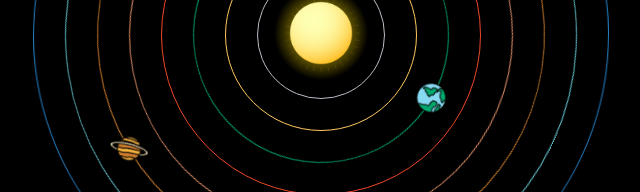
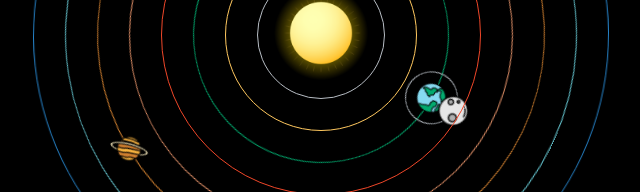
Before and after one commit to Patern14/Solar_System, a plain HTML site: page index.html in a window 1280 px wide. Shown: the part 365-557 px from the top of the page, without its empty margins (319-959 px from the left). Drawn offline with Linux system fonts and the light colour scheme.

Commit message:
Earth moon added.

```diff
--- a/index.html
+++ b/index.html
@@ -31,6 +31,11 @@
 
         <div class="planet" id="earth">
             <img src="images/worldwide.png" alt="earth" class="planet_image">
+            <div class="moon" id="moon">
+                <div class="moon_container">
+                    <img src="images/moon_3.png" alt="moon" class="moon_image">
+                </div>
+            </div>
         </div>
 
         <div class="planet" id="mars">
--- a/style.css
+++ b/style.css
@@ -45,6 +45,35 @@ img {
   left: 50%;
   transform: translate(-50%, -50%);
 }
+
+/* Moons ============================================================== */
+.moon {
+  position: absolute;
+  /* top: 50%;*/
+  left: 50%;
+  padding: 2.5vw;
+  /* border: 1px solid magenta; */
+  border-radius: 50%;
+  transform: translate(-50%, -50%);
+  animation: year_rotation 1000ms 1s linear infinite;
+}
+.moon_container {
+  position: absolute;
+  /* top: 50%;
+  left: 50%; */
+  padding: 2vw;
+  border: 1px solid #b7bdc4;
+  border-radius: 50%;
+  transform: translate(-50%, -50%);
+  /* animation: year_rotation 10000ms 1s linear infinite; */
+}
+.moon_image {
+  position: absolute;
+  top: -0vw;
+  left: 50%;
+  transform: translate(-50%, -50%);
+}
+/* =========================================================================== */
 
 #mercury {
   width: 10vw;
```
Also changed, not shown: images/moon 2.png (added), images/moon.png (added), images/moon_3.png (added), images/solar-system_1.png (renamed from images/solar-system (1).png), images/solar-system_2.png (added).
